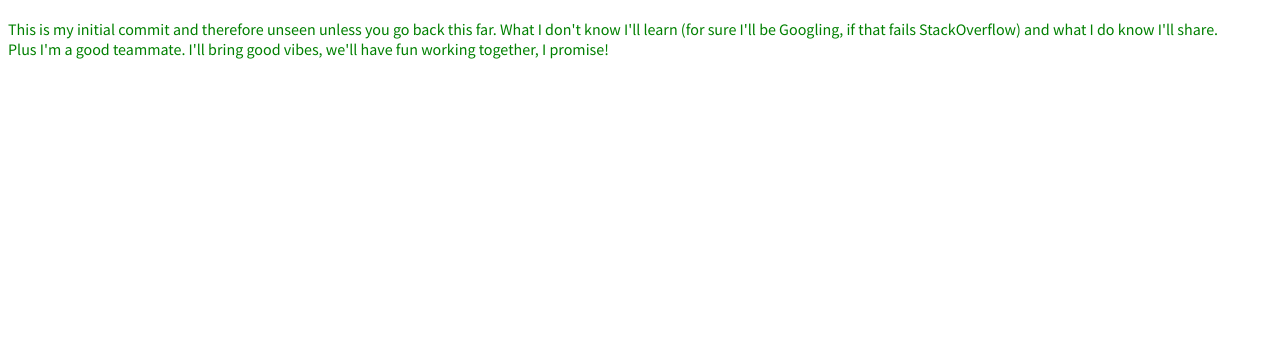
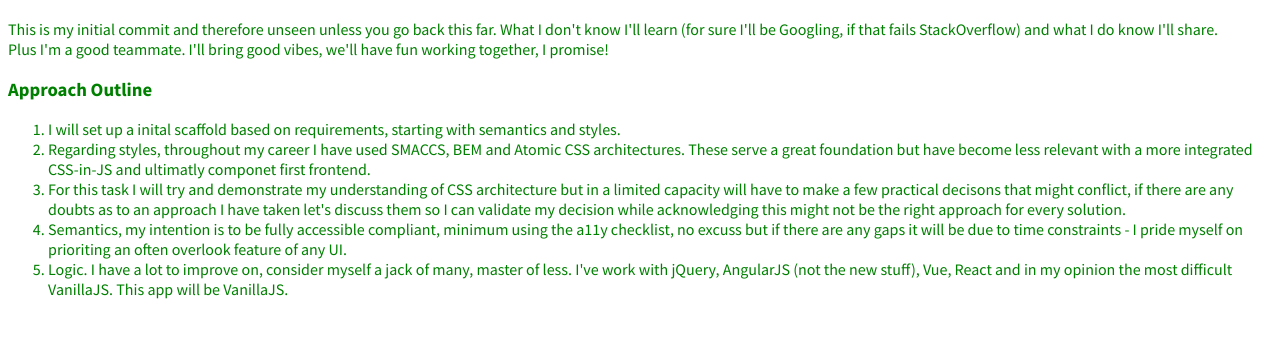
Before and after one commit to shannabarnard/news-feed-app, a website built with webpack: page src/index.html in a window 1280 px wide. Shown: the part 64-402 px from the top of the page. Built offline with nearby package versions, Linux system fonts and the light colour scheme.

Commit message:
Approach Outline

```diff
--- a/src/index.html
+++ b/src/index.html
@@ -9,5 +9,14 @@
   <h1>Hire me. ¡Por favor!</h1>
   <p>This is my initial commit and therefore unseen unless you go back this far. What I don't know I'll learn (for sure I'll be Googling, if that fails StackOverflow) and what I do know I'll share. <br />
   Plus I'm a good teammate. I'll bring good vibes, we'll have fun working together, I promise!</p>
+
+  <h3>Approach Outline</h3>
+  <ol>
+    <li>I will set up a inital scaffold based on requirements, starting with semantics and styles.</li>
+    <li>Regarding styles, throughout my career I have used SMACCS, BEM and Atomic CSS architectures. These serve a great foundation but have become less relevant with a more integrated CSS-in-JS and ultimatly componet first frontend.</li>
+    <li>For this task I will try and demonstrate my understanding of CSS architecture but in a limited capacity will have to make a few practical decisons that might conflict, if there are any doubts as to an approach I have taken let's discuss them so I can validate my decision while acknowledging this might not be the right approach for every solution.</li>
+    <li>Semantics, my intention is to be fully accessible compliant, minimum using the a11y checklist, no excuss but if there are any gaps it will be due to time constraints - I pride myself on prioriting an often overlook feature of any UI.</li>
+    <li>Logic. I have a lot to improve on, consider myself a jack of many, master of less. I've work with jQuery, AngularJS (not the new stuff), Vue, React and in my opinion the most difficult VanillaJS. This app will be VanillaJS. </li>
+  </ol>
 </body>
 </html>
```
